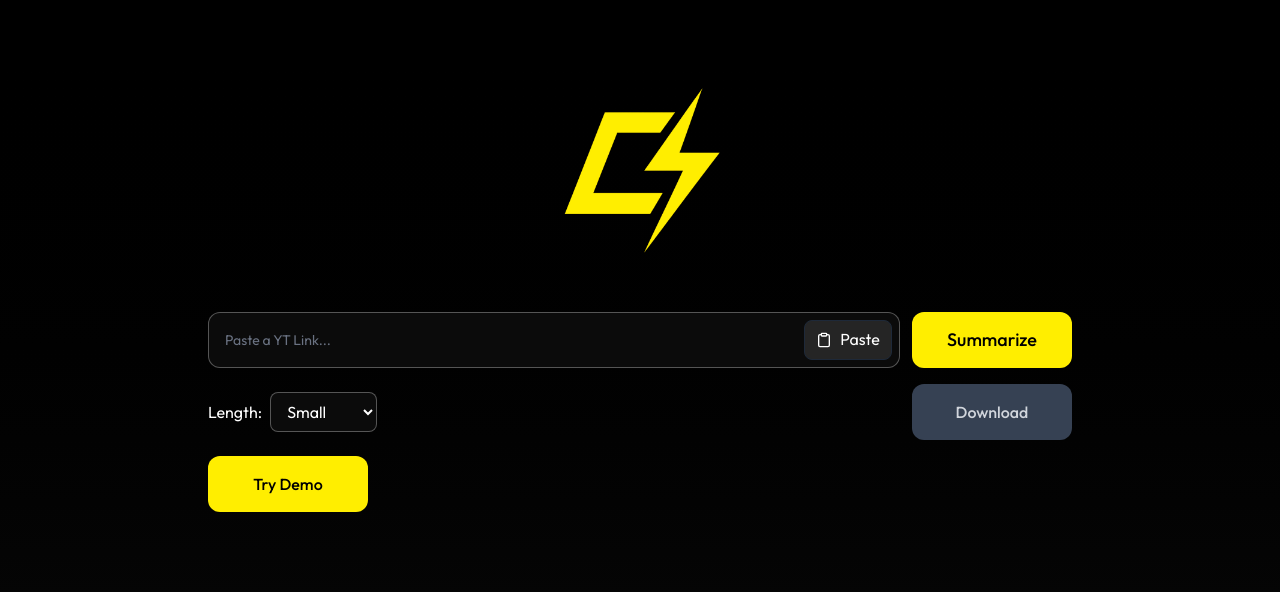
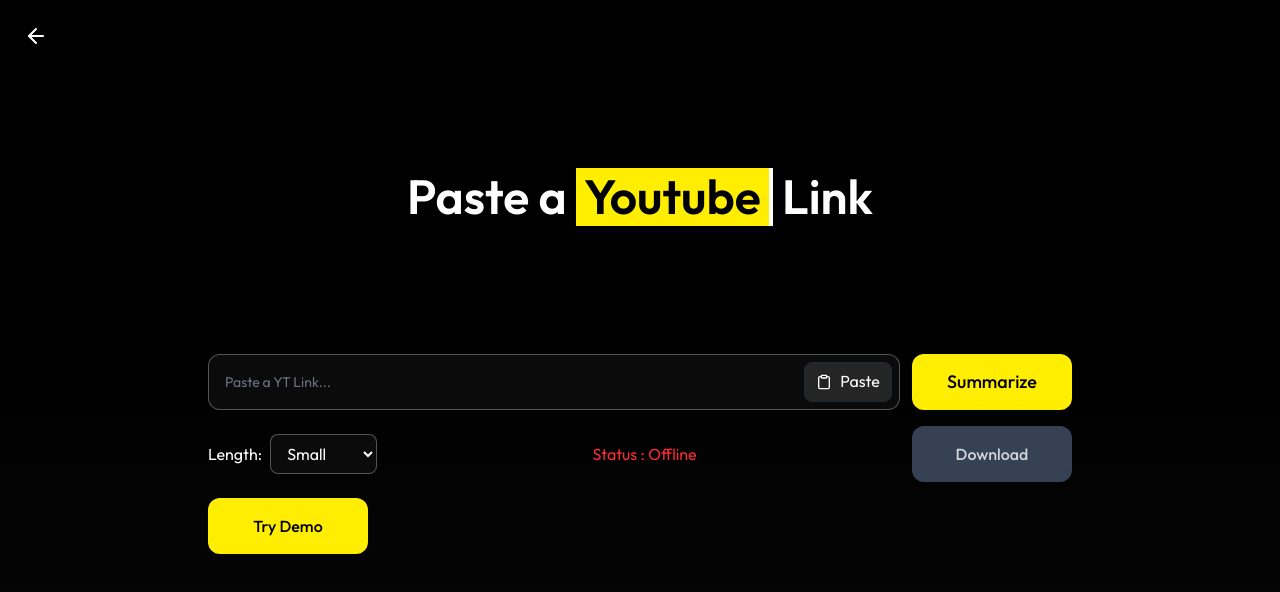
Before and after one commit to khizar-45/briefly-frontend, a React (Vite) app: page /summarize in a window 1280 px wide. Shown: the top 592 px of the page. Built offline with nearby package versions, Linux system fonts and the light colour scheme; no server answers.

Commit message:
added status, loading state and have done some ui tweaks

```diff
--- a/eslint.config.js
+++ b/eslint.config.js
@@ -23,7 +23,7 @@
       },
     },
     rules: {
-      'no-unused-vars': 'warn',
+      'no-unused-vars': 'off',
     },
   },
 ])
--- a/src/index.css
+++ b/src/index.css
@@ -258,7 +258,7 @@
 }
 
 body {
-  font-family: 'Outfit', sans-serif;
+  font-family: 'Outfit', 'Geist', sans-serif;
   cursor: default;
   background-color: black;
 }
--- a/src/pages/Home.jsx
+++ b/src/pages/Home.jsx
@@ -1,11 +1,12 @@
 // src/pages/Homepage.jsx
 import React, { useRef, useState, useEffect } from "react";
-import { Keyboard, Clipboard, TriangleAlert } from "lucide-react";
+import { Keyboard, Clipboard, TriangleAlert, ArrowLeft } from "lucide-react";
 import ReactMarkdown from "react-markdown";
 import remarkGfm from "remark-gfm";
 import axios from "axios";
 import { motion, AnimatePresence } from "motion/react";
 import { toPng } from "html-to-image";
+import { Link } from "react-router-dom";
 
 const Homepage = () => {
   const errorTimeout = useRef(null);
@@ -41,18 +42,39 @@
   const [loadingSummary, setLoadingSummary] = useState(false);
   const [summaryLength, setSummaryLength] = useState("small");
   const [error, setError] = useState(null);
+  const [status, setStatus] = useState("Checking...");
   const summaryRef = useRef(null);
 
   const BACKEND = import.meta.env.VITE_BACKENDLINK;
+  const NGROK = import.meta.env.VITE_NGROK_LINK;
 
   useEffect(() => {
     sessionStorage.setItem("ytLink", link);
   }, [link]);
 
+
   useEffect(() => {
     if (summary) sessionStorage.setItem("ytSummary", summary);
     else sessionStorage.removeItem("ytSummary");
   }, [summary]);
+
+  const checkStatus = async () => {
+    const body = { "video_url" : "https://www.youtube.com/watch?v=LlkcvvGbs9I" }
+    try{
+      const res = await axios.post(`${NGROK}/transcript`, body);
+      console.log("Status check response:", res);
+      if(res.data && res.data.transcript){
+        setStatus("Online");
+      }
+    } catch(err){
+      console.error("Python server offline", err);
+      setStatus("Offline");
+    }
+  };
+
+  useEffect(() => {
+    checkStatus();
+  }, []);
 
   const handlePasteFromClipboard = async () => {
     try {
@@ -208,6 +230,14 @@
         )}
       </AnimatePresence>
 
+
+      <Link to="/">
+        <motion.div className="absolute top-0 left-0 p-6 rounded-full cursor-pointer">
+        <ArrowLeft className="w-6 h-6 text-white" />
+        </motion.div>
+      </Link>
+
+
       <motion.main
         initial={{ filter: "blur(10px)" }}
         animate={{ filter: "blur(0px)" }}
@@ -215,14 +245,19 @@
         className="min-h-[100dvh] max-w-4xl flex flex-col items-center text-center px-4 w-full mx-auto"
       >
         <motion.section layout className="w-full max-w-4xl mt-12 mx-auto">
-          <div className="mb-6 w-44 md:w-54 lg:w-60 items-center mx-auto aspect-[1/1]">
+          {/* <div className="mb-6 w-44 md:w-54 lg:w-60 items-center mx-auto aspect-[1/1]">
             <img
               src="/briefly_png.png"
               alt="Briefly Logo"
               className="mx-auto mb-2 md:mb-4 hover:drop-shadow-[0_0_4rem_rgba(255,249,85,1)] transition duration-300"
             />
+          </div> */}
+
+          <div className="flex flex-col justify-center items-center py-30">
+            <h1 className="text-5xl font-semibold mb-2"> Paste a <span className="bg-primary px-2 text-black border-r-4 border-white inline-block leading-[1.2]">
+                Youtube
+              </span> Link</h1>
           </div>
-
           <div className="flex items-center w-full gap-3">
             <div className={`relative flex-1 ${heightClasses}`}>
               <input
@@ -265,7 +300,7 @@
         </motion.section>
 
         {/* Export & Summary */}
-        <section className="w-full max-w-4xl mt-4 mx-auto">
+        <section className="w-full max-w-4xl mt-4 mx-auto justify-center items-center">
           <div className="flex justify-between">
             {/* Dropdown for summary length */}
             <div className="flex items-center gap-2">
@@ -308,6 +343,8 @@
                 Detailed
               </button>
             </motion.div> */}
+            <div className={` my-auto items-center ${status === "Online" ? "text-green-500" : status === "Offline" ? "text-red-500" : "text-primary"}`}>Status : {status}</div>
+
 
             <button
               onClick={handleDownload}
@@ -354,7 +391,7 @@
 
           <div className={`${loadingSummary ? "block" : "hidden"}`}>
               <div className="w-full flex flex-col justify-center items-center animate-pulse mt-4">
-                <img src="/briefly_png.png" className="h-25 w-25 animate-bounce"></img>
+                <img src="/briefly_png.png" className="h-25 w-25 animate-bounce mt-20"></img>
               </div>
             </div>
         </section>
```
